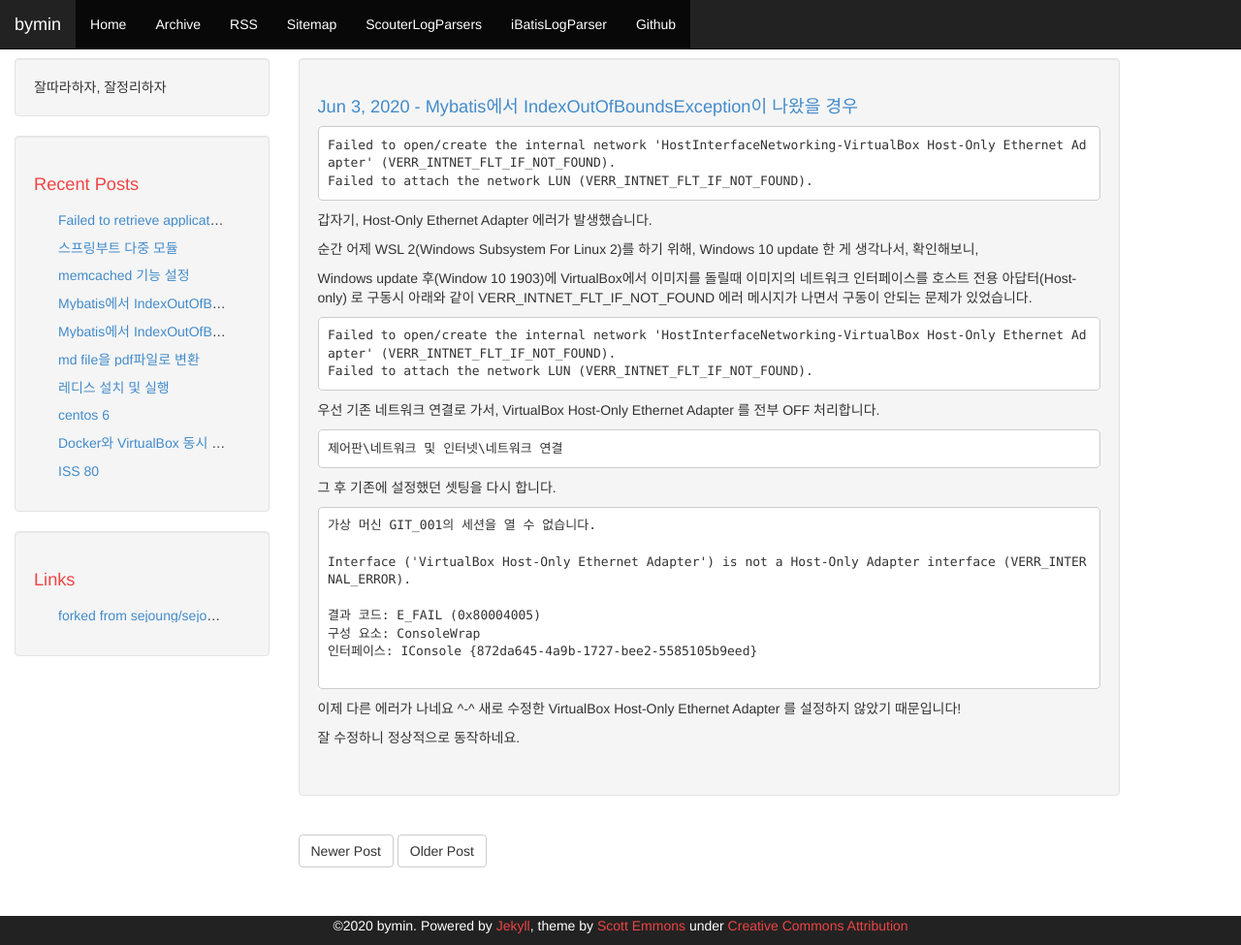
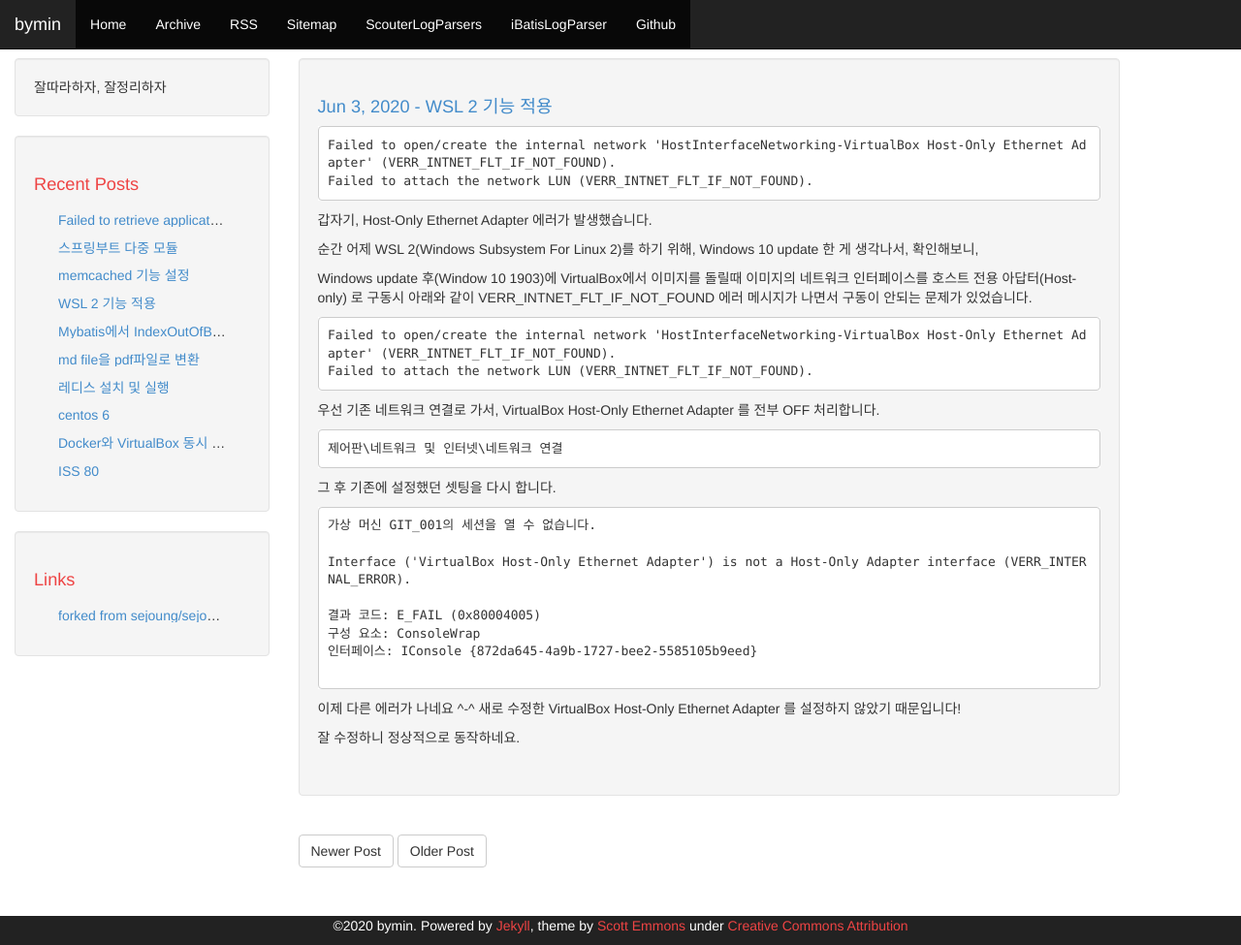
Before and after one commit to youngclown/youngclown.github.io, a Jekyll site: the page built from _posts/2020-06-03-HostInterFaceNetWorking.md, in a window 1280 px wide and 975 px high. Shown: the whole window at 97% size. Built offline with Jekyll 4.4.1, drawn with Linux system fonts in a browser that asks for light colours; nearby versions of some CDN libraries.

Commit message:
Update 2020-06-03-HostInterFaceNetWorking.md

```diff
--- a/_posts/2020-06-03-HostInterFaceNetWorking.md
+++ b/_posts/2020-06-03-HostInterFaceNetWorking.md
@@ -1,6 +1,6 @@
 ---
 layout: post
-title: "Mybatis에서 IndexOutOfBoundsException이 나왔을 경우"
+title: "WSL 2 기능 적용"
 comments: true
 ---
 
```
